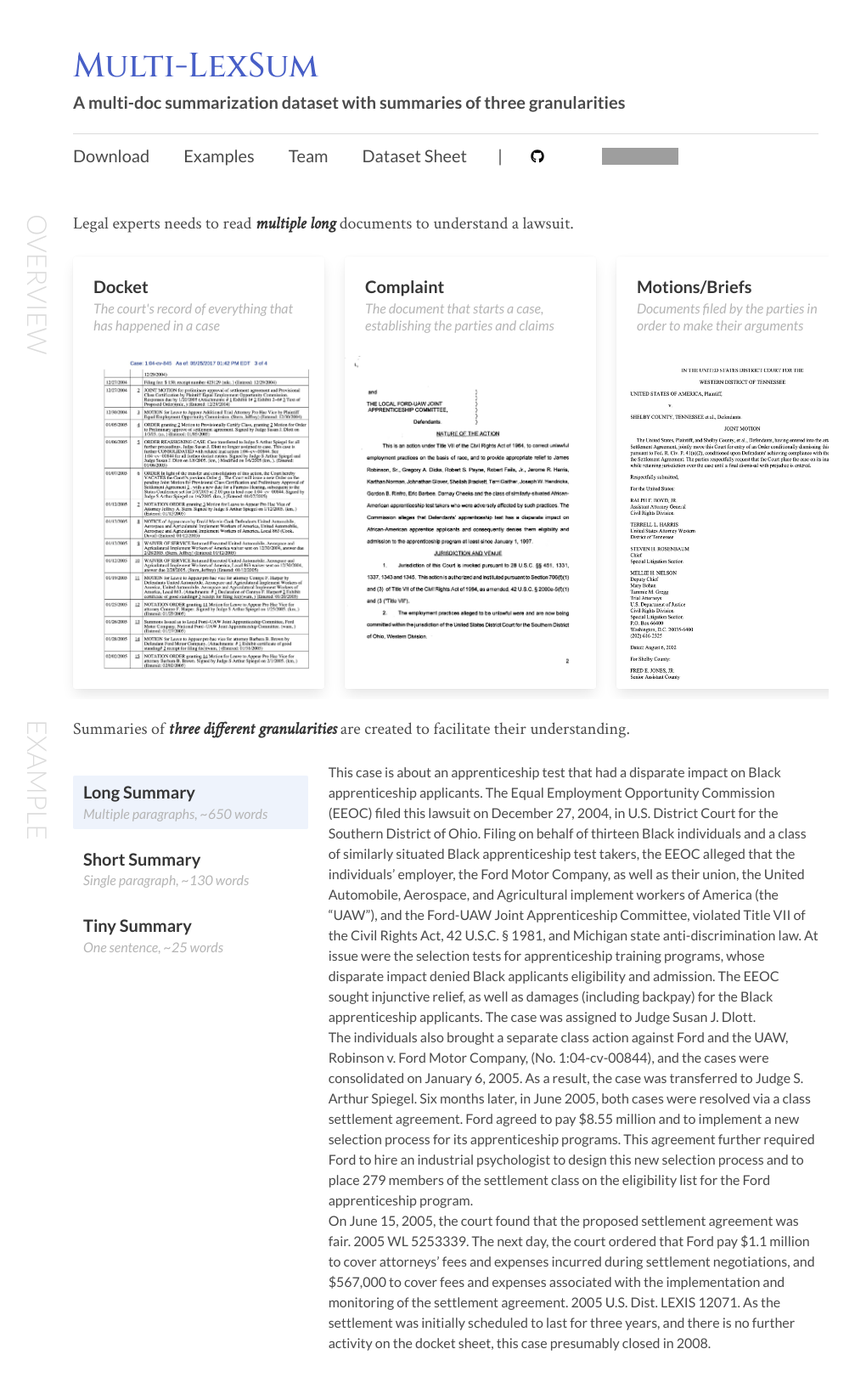
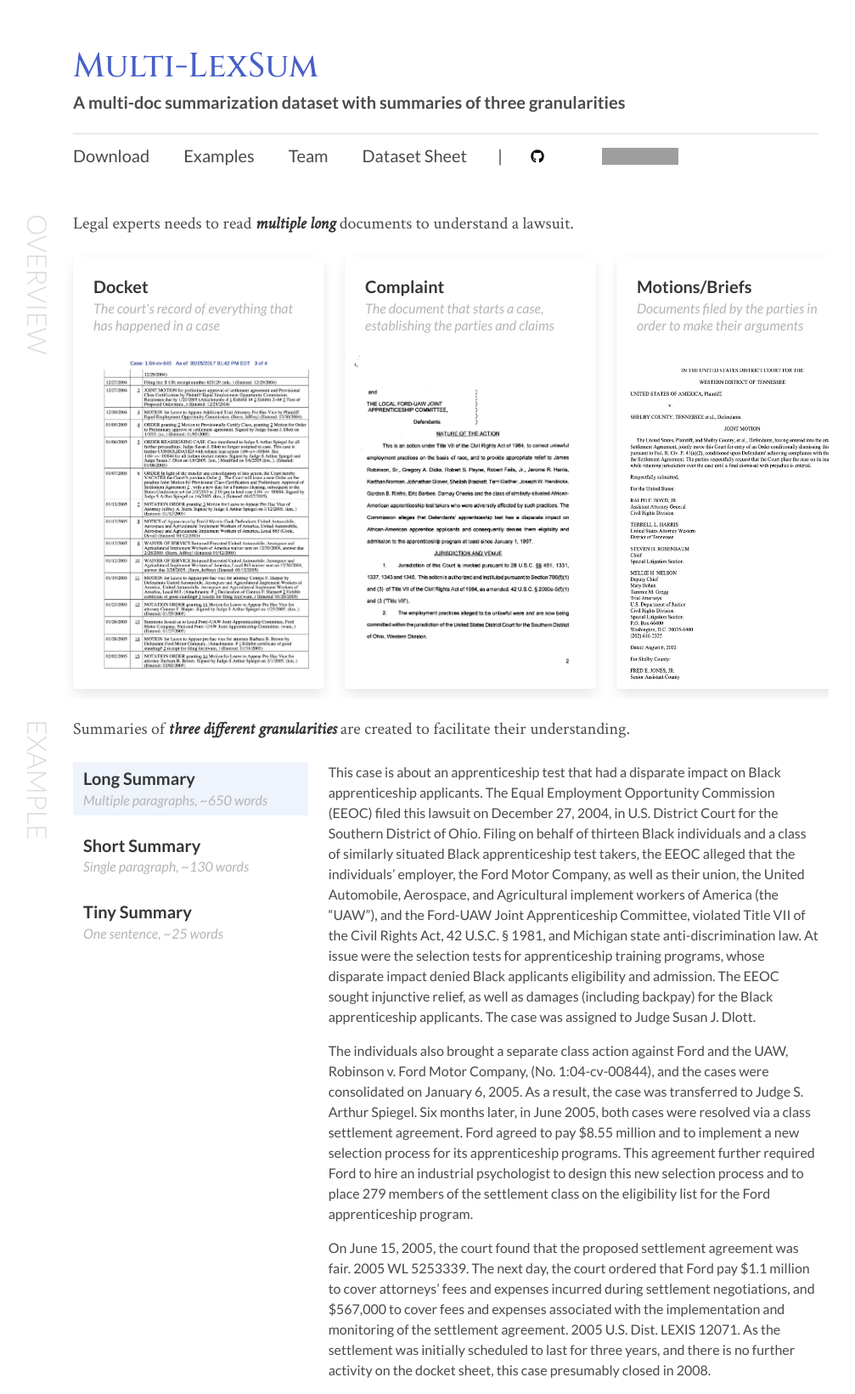
Before and after one commit to multilexsum/multilexsum.github.io, a Jekyll site: the page built from index.html, in a window 1280 px wide. Shown: the whole page at 85% size, without its empty margins (156-1163 px from the left). Built offline with Jekyll 4.4.1, drawn with Linux system fonts in a browser that asks for light colours; nearby versions of some CDN libraries; a style sheet for code colours, icons or effects is not loaded; before the commit the page ends 1609 px from its top, so only the background shows below that; grey boxes are pictures that could not be loaded.

Commit message:
Improve styling

```diff
--- a/_data/meta.yml
+++ b/_data/meta.yml
@@ -40,7 +40,9 @@
         text: |
           This case is about an apprenticeship test that had a disparate impact on Black apprenticeship applicants. The Equal Employment Opportunity Commission (EEOC) filed this lawsuit on December 27, 2004, in U.S. District Court for the Southern District of Ohio. Filing on behalf of thirteen Black individuals and a class of similarly situated Black apprenticeship test takers, the EEOC alleged that the individuals' employer, the Ford Motor Company, as well as their union, the United Automobile, Aerospace, and Agricultural implement workers of America (the "UAW"), and the Ford-UAW Joint Apprenticeship Committee, violated Title VII of the Civil Rights Act, 42 U.S.C. § 1981, and Michigan state anti-discrimination law. At issue were the selection tests for apprenticeship training programs, whose disparate impact denied Black applicants eligibility and admission. The EEOC sought injunctive relief, as well as damages (including backpay) for the Black apprenticeship applicants. The case was assigned to Judge Susan J. Dlott.
 
+
           The individuals also brought a separate class action against Ford and the UAW, Robinson v. Ford Motor Company, (No. 1:04-cv-00844), and the cases were consolidated on January 6, 2005. As a result, the case was transferred to Judge S. Arthur Spiegel. Six months later, in June 2005, both cases were resolved via a class settlement agreement. Ford agreed to pay $8.55 million and to implement a new selection process for its apprenticeship programs. This agreement further required Ford to hire an industrial psychologist to design this new selection process and to place 279 members of the settlement class on the eligibility list for the Ford apprenticeship program.
+
 
           On June 15, 2005, the court found that the proposed settlement agreement was fair. 2005 WL 5253339. The next day, the court ordered that Ford pay $1.1 million to cover attorneys' fees and expenses incurred during settlement negotiations, and $567,000 to cover fees and expenses associated with the implementation and monitoring of the settlement agreement. 2005 U.S. Dist. LEXIS 12071. As the settlement was initially scheduled to last for three years, and there is no further activity on the docket sheet, this case presumably closed in 2008.
       - length: short
--- a/index.html
+++ b/index.html
@@ -73,25 +73,25 @@
                             <div class="column is-4">
                                 <aside class="menu" id="example-summary-panel">
                                     <ul class="menu-list">
-                                        {% assign count = 0 %}
                                         {% for item in site.data.meta.index.background.summaries %}
-                                            <li class="my-4" style="display:block">
-                                                <a {% if count==0 %} class="is-active" {% endif %} style="display:block" id="summary-{{ item.length }}">
+                                            <li {% unless forloop.first %} class="my-4" {% endunless %} style="display:block">
+                                                <a {% if forloop.first %} class="is-active" {% endif %} style="display:block" id="summary-{{ item.length }}">
                                                     <p class="title is-5">{{ item.length | capitalize }} Summary</p>
                                                     <p class="subtitle is-6 is-italic has-text-grey-light">{{ item.description }}</p>
                                                 </a>
                                             </li>
-                                            {% assign count = count | plus : 1 %}
                                         {% endfor %}
                                     </ul>
                                 </aside>
                             </div>
                             <div class="column is-8">
-                                {% for item in site.data.meta.index.background.summaries %}
-                                    <div class="{% if forloop.first %} is-active {% endif %} one-example-summary" id="example-summary-{{ item.length }}-text">
-                                        {{ item.text | markdownify }}
-                                    </div>
-                                {% endfor %}
+                                <div class="content" style="min-height: 300px;">
+                                    {% for item in site.data.meta.index.background.summaries %}
+                                        <div class="{% if forloop.first %} is-active {% endif %} one-example-summary" id="example-summary-{{ item.length }}-text">
+                                            {{ item.text | markdownify }}
+                                        </div>
+                                    {% endfor %}
+                                </div>
                             </div>
                         </div>
                     </div>
```
